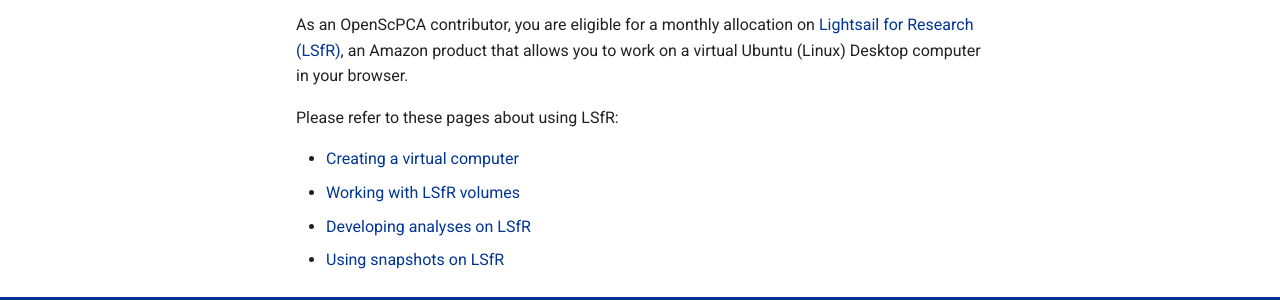
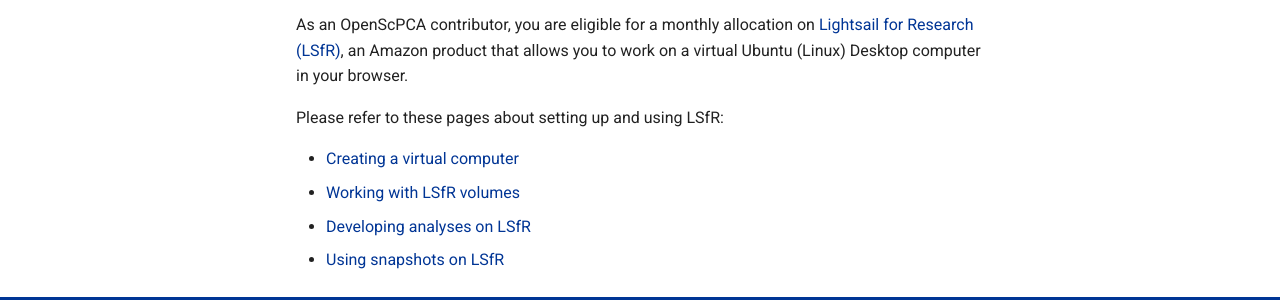
Before and after one commit to AlexsLemonade/OpenScPCA-analysis, an MkDocs documentation site: the page built from docs/software-platforms/aws/index.md, in a window 1280 px wide and 1329 px high. Shown: the part 875-1175 px from the top of the window. Built offline with MkDocs 1.6.1 and Material for MkDocs 9.7.7, drawn with Linux system fonts in a browser that asks for light colours.

Commit message:
phrasing

```diff
--- a/docs/software-platforms/aws/index.md
+++ b/docs/software-platforms/aws/index.md
@@ -25,7 +25,7 @@
 As an OpenScPCA contributor, you are eligible for a monthly allocation on [Lightsail for Research (LSfR)](https://aws.amazon.com/lightsail/research/), an Amazon product that allows you to work on a virtual Ubuntu (Linux) Desktop computer in your browser.
 
 
-Please refer to these pages about using LSfR:
+Please refer to these pages about setting up and using LSfR:
 
 - [Creating a virtual computer](./creating-vcs.md)
 - [Working with LSfR volumes](./working-with-volumes.md)
```
